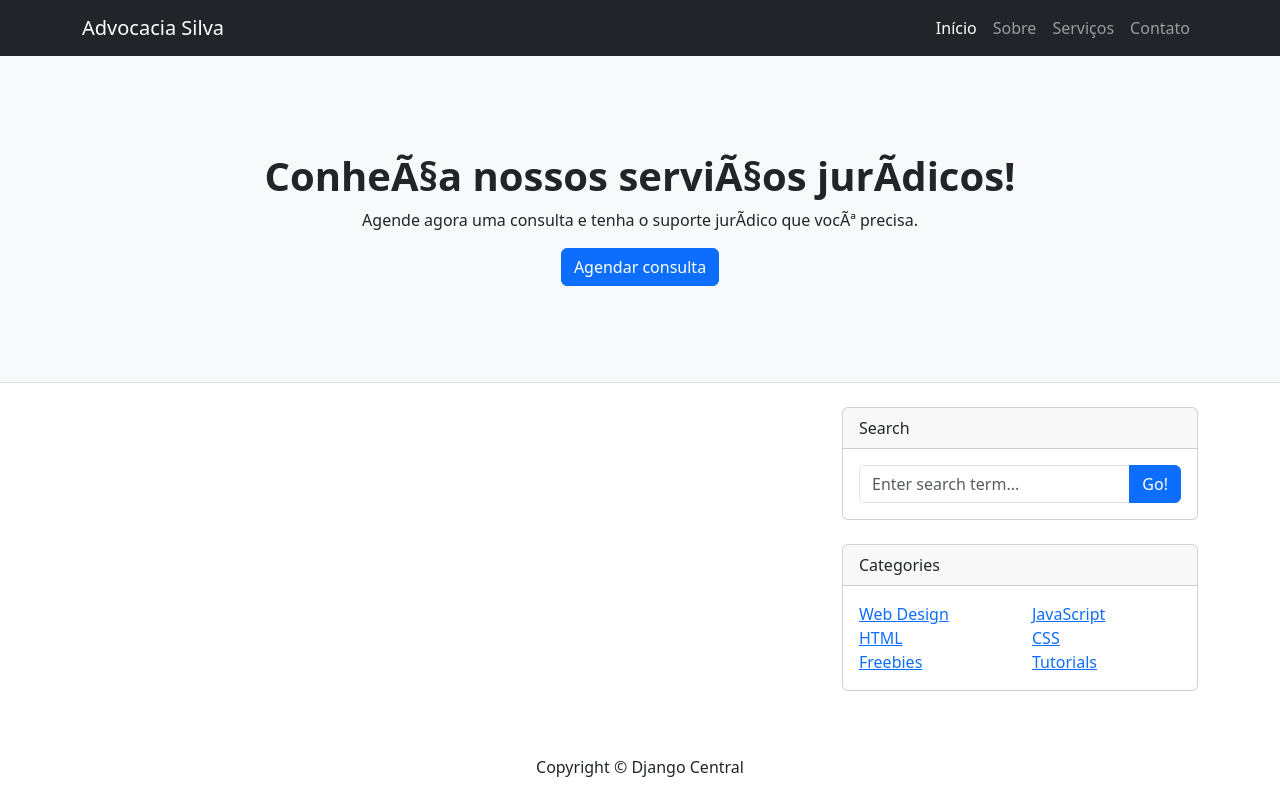
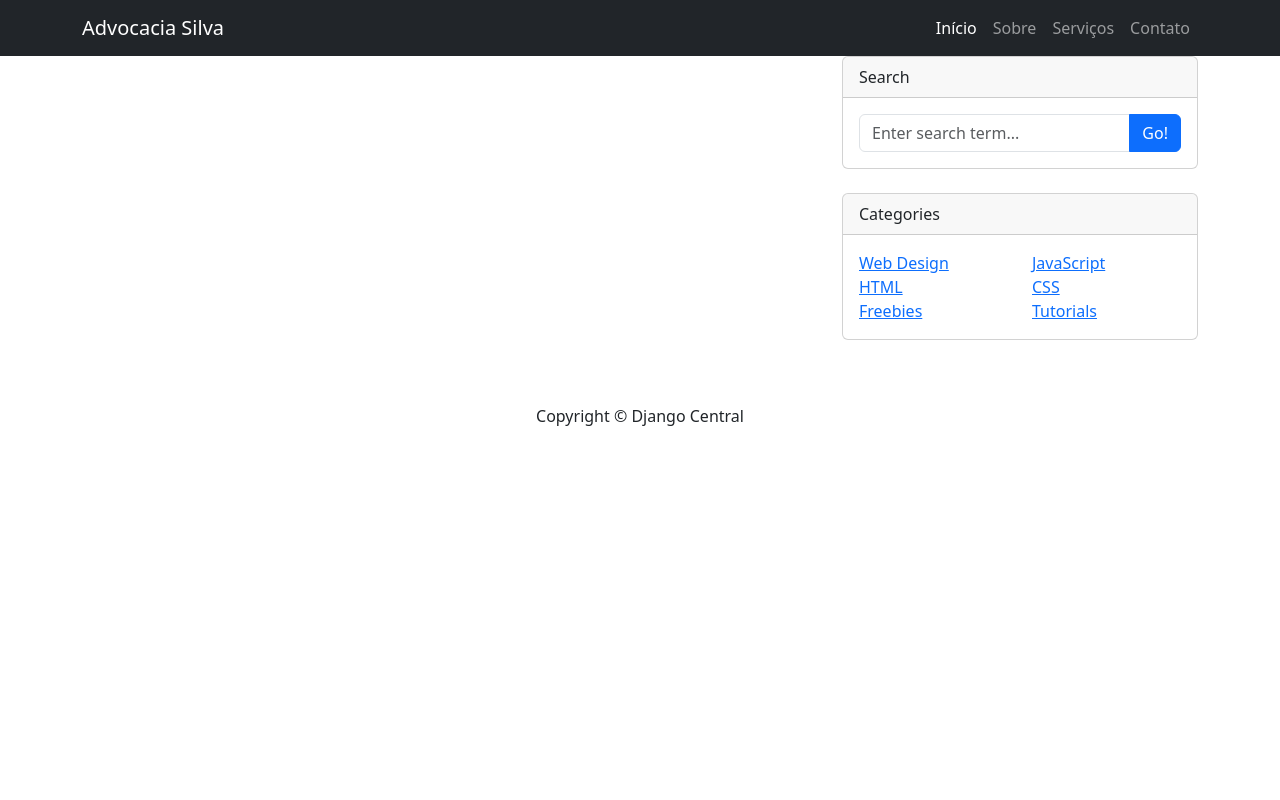
Before and after one commit to juniormach96/backend-lawyer, a Django app: template blog/templates/blog/pages/blog.html in a window 1280 px wide. Run offline with Django 4.2, Linux system fonts and the light colour scheme; the template is opened without the code that fills it, so the values that code supplies are empty.

Commit message:
update blog.html

```diff
--- a/blog/templates/blog/pages/blog.html
+++ b/blog/templates/blog/pages/blog.html
@@ -1,17 +1,4 @@
-{% extends "blog/pages/base.html" %}
-
-{% block content %}
-
-<!-- CabeÃ§alho -->
-<header class="py-5 bg-light border-bottom mb-4">
-    <div class="container">
-        <div class="text-center my-5">
-            <h1 class="fw-bolder">ConheÃ§a nossos serviÃ§os jurÃ­dicos!</h1>
-            <p>Agende agora uma consulta e tenha o suporte jurÃ­dico que vocÃª precisa.</p>
-            <a class="btn btn-primary" href="#">Agendar consulta</a>
-        </div>
-    </div>
-</header>
+{% extends "blog/pages/base.html" %} {% block content %}
 <div class="container">
     <div class="row">
         <!-- Blog entries-->
@@ -19,8 +6,7 @@
             {% for post in post_list %}
             <!-- Featured blog post-->
             <div class="card mb-4">
-                <a href="{% url 'post_detail' post.slug %}"><img class="card-img-top"
-                        src="https://dummyimage.com/850x350/dee2e6/6c757d.jpg" alt="..."></a>
+                <a href="{% url 'post_detail' post.slug %}"><img class="card-img-top" src="https://dummyimage.com/850x350/dee2e6/6c757d.jpg" alt="..."></a>
                 <div class="card-body">
                     <div class="small text-muted">{{ post.created_on }}</div>
                     <h2 class="card-title">{{ post.title }}</h2>
@@ -37,8 +23,7 @@
                 <div class="card-header">Search</div>
                 <div class="card-body">
                     <div class="input-group">
-                        <input class="form-control" type="text" placeholder="Enter search term..."
-                            aria-label="Enter search term..." aria-describedby="button-search">
+                        <input class="form-control" type="text" placeholder="Enter search term..." aria-label="Enter search term..." aria-describedby="button-search">
                         <button class="btn btn-primary" id="button-search" type="button">Go!</button>
                     </div>
                 </div>
@@ -74,8 +59,7 @@
                 <ul class="pagination justify-content-center">
                     {% if page_obj.has_previous %}
                     <li><a href="?page={{ page_obj.previous_page_number }}" class="page-link">&laquo; PREV</a></li>
-                    {% endif %}
-                    {% if page_obj.has_next %}
+                    {% endif %} {% if page_obj.has_next %}
                     <li><a href="?page={{ page_obj.next_page_number }}" class="page-link">NEXT &raquo;</a></li>
                     {% endif %}
                 </ul>
```
